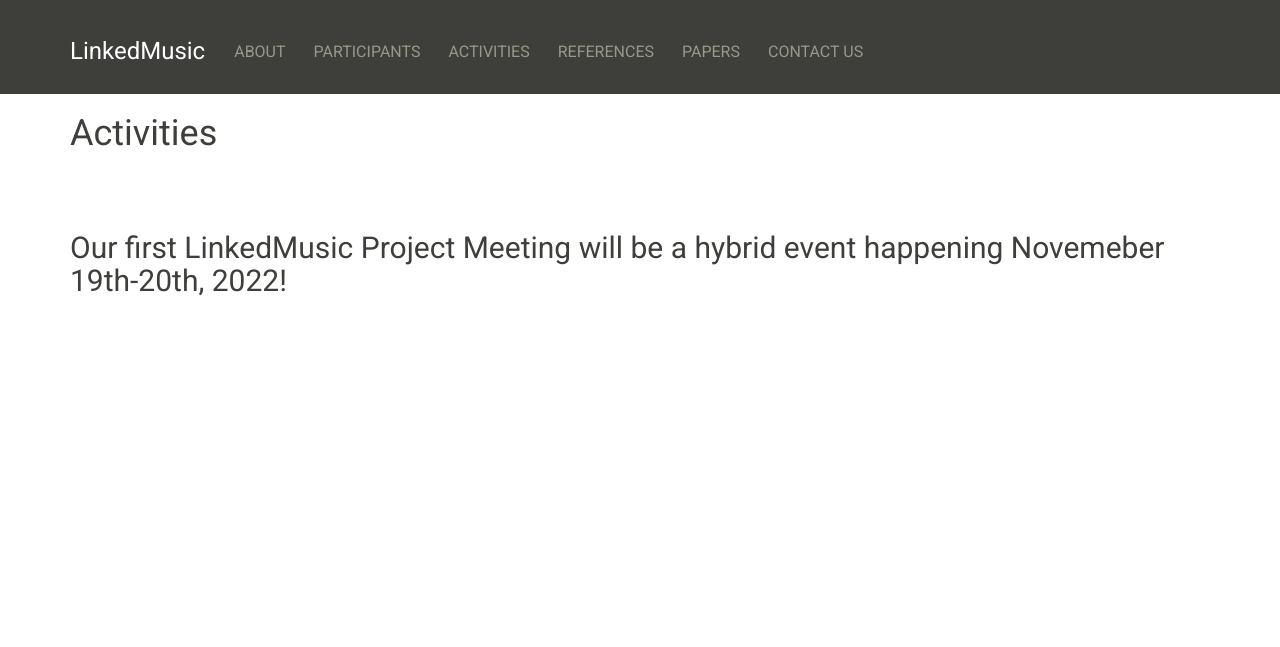
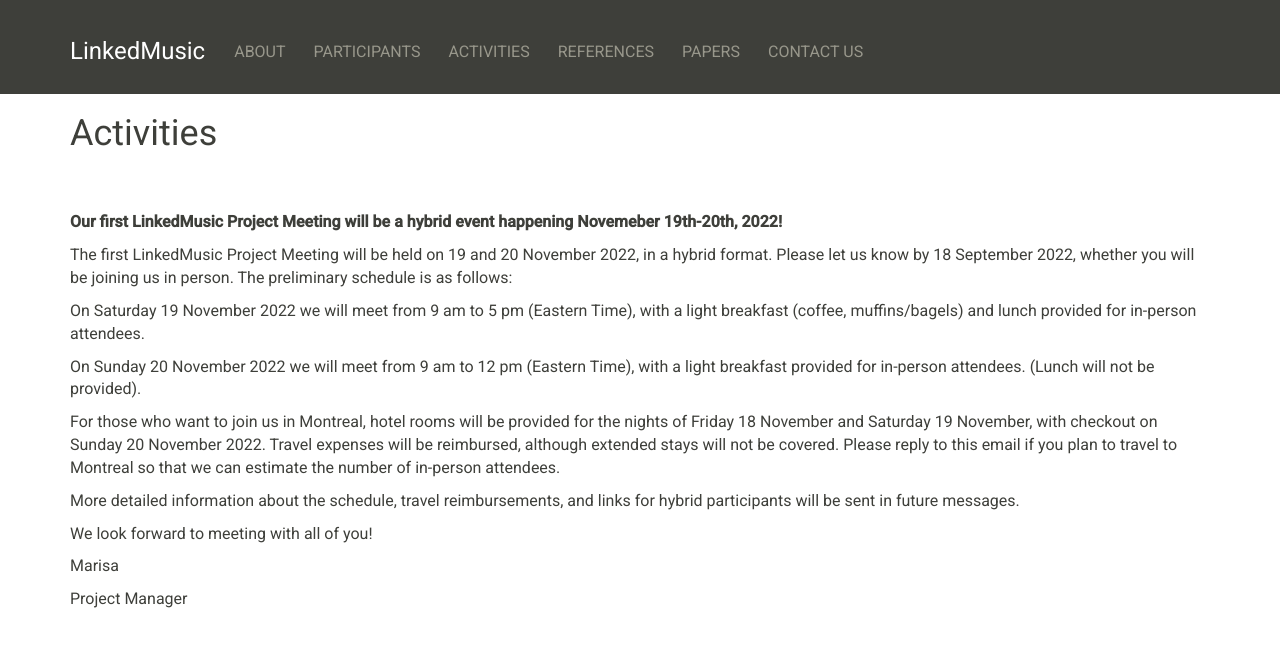
Before and after one commit to DDMAL/linkedmusic-website, a Jekyll site: the page built from activities.md, in a window 1280 px wide. Shown: the top 647 px of the page. Built offline with Jekyll 4.4.1, drawn with Linux system fonts in a browser that asks for light colours; nearby versions of some CDN libraries.

Commit message:
updated with project meeting info

```diff
--- a/activities.md
+++ b/activities.md
@@ -5,4 +5,21 @@
 
 ---
 
-<h2>Our first LinkedMusic Project Meeting will be a hybrid event happening Novemeber 19th-20th, 2022!</h2>
+**Our first LinkedMusic Project Meeting will be a hybrid event happening Novemeber 19th-20th, 2022!**
+
+
+The first LinkedMusic Project Meeting will be held on 19 and 20 November 2022, in a hybrid format. Please let us know by 18 September 2022, whether you will be joining us in person. The preliminary schedule is as follows:
+
+On Saturday 19 November 2022 we will meet from 9 am to 5 pm (Eastern Time), with a light breakfast (coffee, muffins/bagels) and lunch provided for in-person attendees.
+
+On Sunday 20 November 2022 we will meet from 9 am to 12 pm (Eastern Time), with a light breakfast provided for in-person attendees. (Lunch will not be provided).
+
+For those who want to join us in Montreal, hotel rooms will be provided for the nights of Friday 18 November and Saturday 19 November, with checkout on Sunday 20 November 2022. Travel expenses will be reimbursed, although extended stays will not be covered. Please reply to this email if you plan to travel to Montreal so that we can estimate the number of in-person attendees.
+
+More detailed information about the schedule, travel reimbursements, and links for hybrid participants will be sent in future messages.
+
+We look forward to meeting with all of you!
+
+Marisa
+
+Project Manager
```
Also changed, not shown: index.md (+4 -0 lines).
